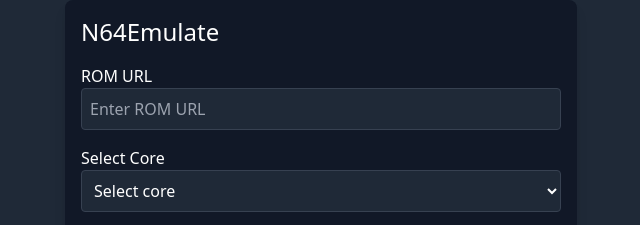
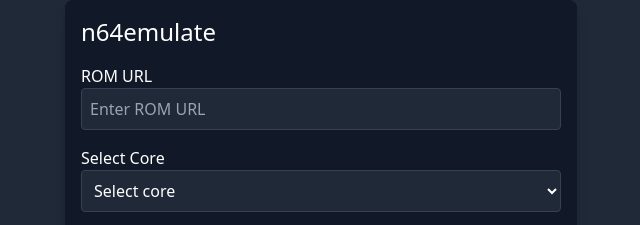
Before and after one commit to n64emulate/n64emulate, a plain HTML site: page index.html in a window 1280 px wide. Shown: the top 225 px of the page, 319-959 px from the left. Drawn offline with nearby package versions, Linux system fonts and the light colour scheme.

Commit message:
Update index.html

```diff
--- a/index.html
+++ b/index.html
@@ -3,7 +3,7 @@
 <head>
     <meta charset="UTF-8">
     <meta name="viewport" content="width=device-width, initial-scale=1.0">
-    <title>N64Emulate</title>
+    <title>n64emulate</title>
     <link href="https://cdn.jsdelivr.net/npm/tailwindcss@latest/dist/tailwind.min.css" rel="stylesheet">
     <style>
         body, html {
@@ -20,7 +20,7 @@
 </head>
 <body class="bg-gray-800 flex flex-col items-center justify-center">
     <div class="w-full max-w-lg p-4 bg-gray-900 rounded-lg shadow-lg mb-4">
-        <h1 class="text-white text-2xl mb-4">N64Emulate</h1>
+        <h1 class="text-white text-2xl mb-4">n64emulate</h1>
         <form id="emulatorForm" class="space-y-4">
             <div>
                 <label for="romUrl" class="block text-white">ROM URL</label>
```
